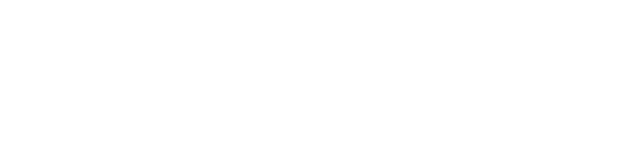
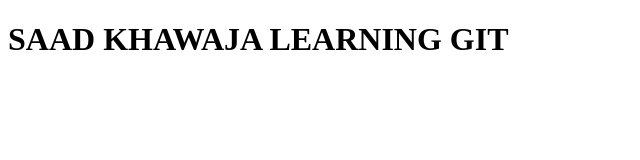
Before and after one commit to KhawajaSaad/Saad-Khawaja---Learning, a plain HTML site: page INDEX.html in a window 1280 px wide. Shown: the whole page, without its empty margins (0-640 px from the left). Drawn offline with Linux system fonts and the light colour scheme.

Commit message:
Update INDEX.html
added H1

```diff
--- a/INDEX.html
+++ b/INDEX.html
@@ -6,6 +6,6 @@
     <title>Document</title>
 </head>
 <body>
-
+    <h1>SAAD KHAWAJA LEARNING GIT</h1>
 </body>
 </html>
```
